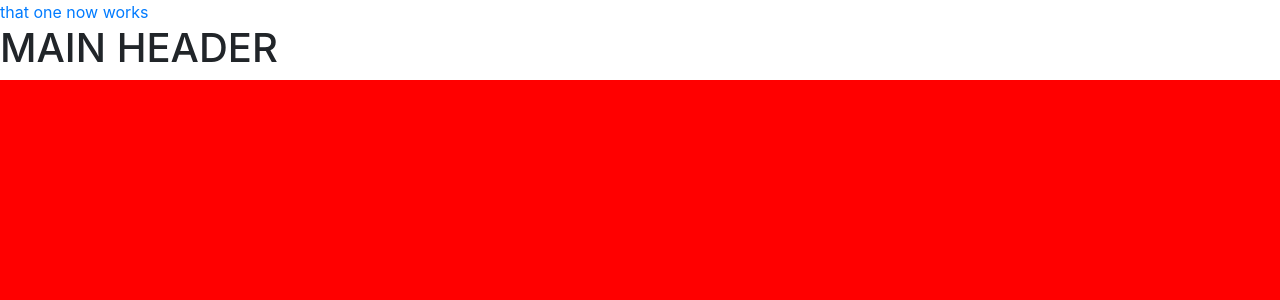
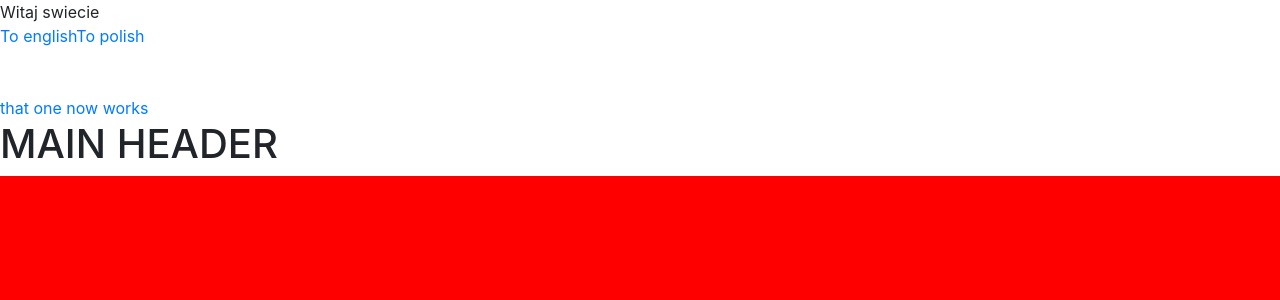
Before and after one commit to Central-core-code/central-core, a Next.js app: page / in a window 1280 px wide. Shown: the top 300 px of the page. Built offline with nearby package versions, Linux system fonts and the light colour scheme.

Commit message:
setup language switch add transaltions

```diff
--- /dev/null
+++ b/components/LanguageSwitcher.js
@@ -0,0 +1,15 @@
+import React from "react";
+import Link from "next/link";
+
+export const LanguageSwitcher = () => {
+  return (
+    <>
+      <Link href="/" locale="en">
+        <a>To english</a>
+      </Link>
+      <Link href="/" locale="pl">
+        <a>To polish</a>
+      </Link>
+    </>
+  );
+};
--- /dev/null
+++ b/next.config.js
@@ -0,0 +1,6 @@
+module.exports = {
+  i18n: {
+    locales: ["en", "pl"],
+    defaultLocale: "pl",
+  },
+};
--- a/pages/index.js
+++ b/pages/index.js
@@ -1,7 +1,13 @@
 import Head from "next/head";
 import Link from "next/link";
+import { LanguageSwitcher } from "../components/LanguageSwitcher";
+import { useRouter } from "next/router";
+import translations from "../translations";
 
 export default function Home() {
+  let router = useRouter();
+  const locale = router.locale;
+
   return (
     <div>
       <Head>
@@ -10,6 +16,11 @@ export default function Home() {
       </Head>
 
       <main>
+        {translations[locale].helloWorld} <br />
+        <LanguageSwitcher />
+        <br />
+        <br />
+        <br />
         <Link href="#footer">
           <a>that one now works</a>
         </Link>
--- /dev/null
+++ b/translations/index.js
@@ -0,0 +1,8 @@
+export default {
+  en: {
+    helloWorld: "helloWorld",
+  },
+  pl: {
+    helloWorld: "Witaj swiecie",
+  },
+};
```
Also changed, not shown: pages/aboutUs/index.js (deleted, +0 -7 lines).
